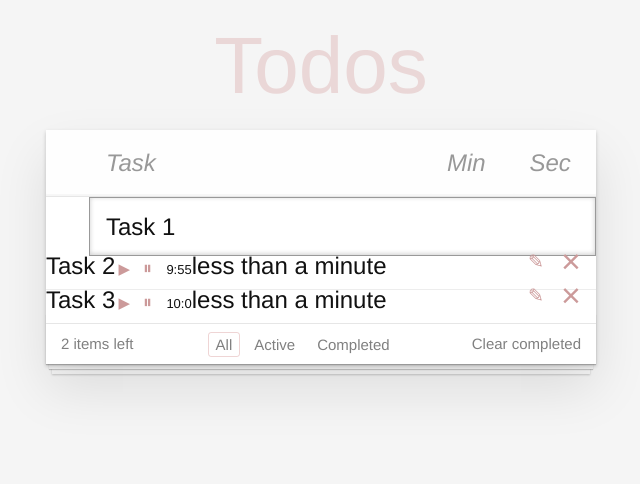
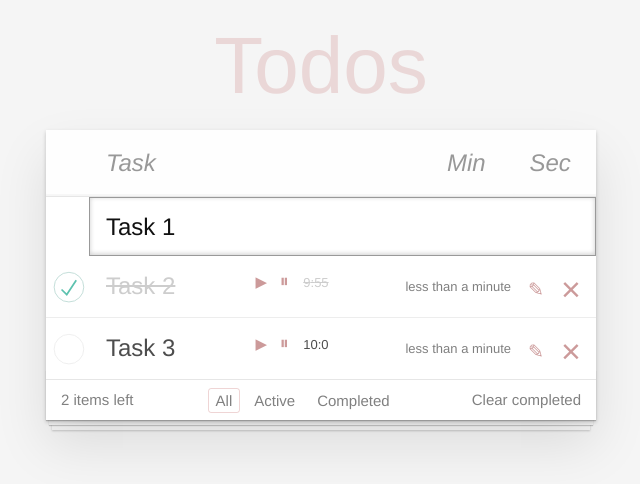
Before and after one commit to killbytes/todo_react, a React (Create React App) app: page / in a window 1280 px wide. Shown: the top 484 px of the page, without its empty margins (319-959 px from the left). Built offline with nearby package versions, Linux system fonts and the light colour scheme.

Commit message:
feat: last update

```diff
--- a/src/components/Task/Task.tsx
+++ b/src/components/Task/Task.tsx
@@ -155,7 +155,7 @@ class Task extends React.Component<TaskProps, TasksState> {
             type="checkbox"
             checked={this.props.task.isCompleted}
           />
-          <div>
+          <label>
             <span className="description">{this.props.task.description}</span>
             {time && (
               <span className="description timer">
@@ -167,7 +167,7 @@ class Task extends React.Component<TaskProps, TasksState> {
               </span>
             )}
             <span className="created">{formatDistanceToNow(this.props.task.createdAt)}</span>
-          </div>
+          </label>
           <button type="button" className="icon icon-edit" onClick={this.editTask.bind(this)} />
           <button type="button" className="icon icon-destroy" onClick={this.removeTask} />
         </div>
```
Also changed, not shown: 1 other file (tests, documents, lock files or other folders).
